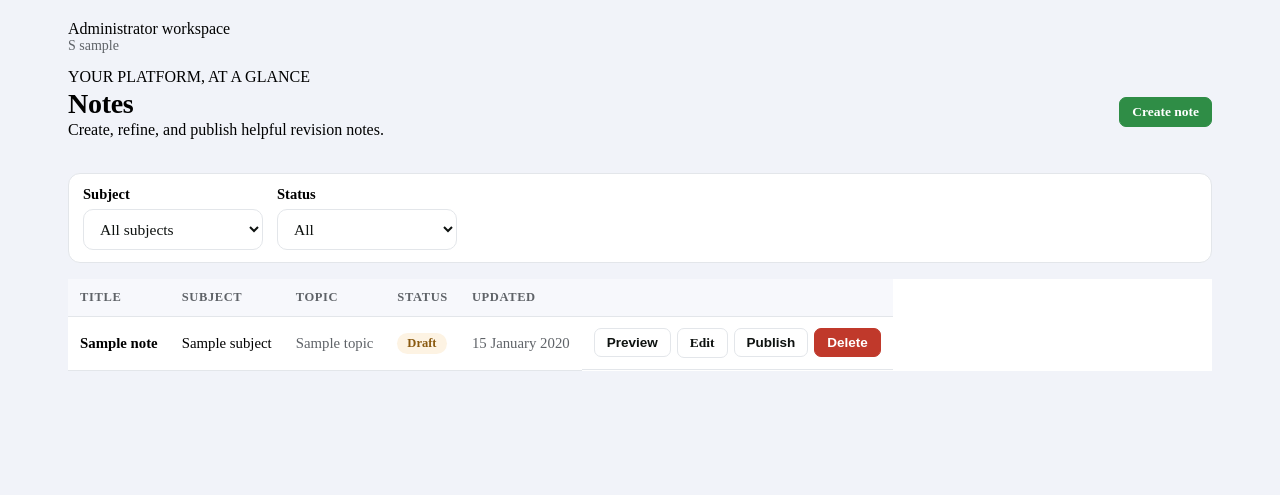
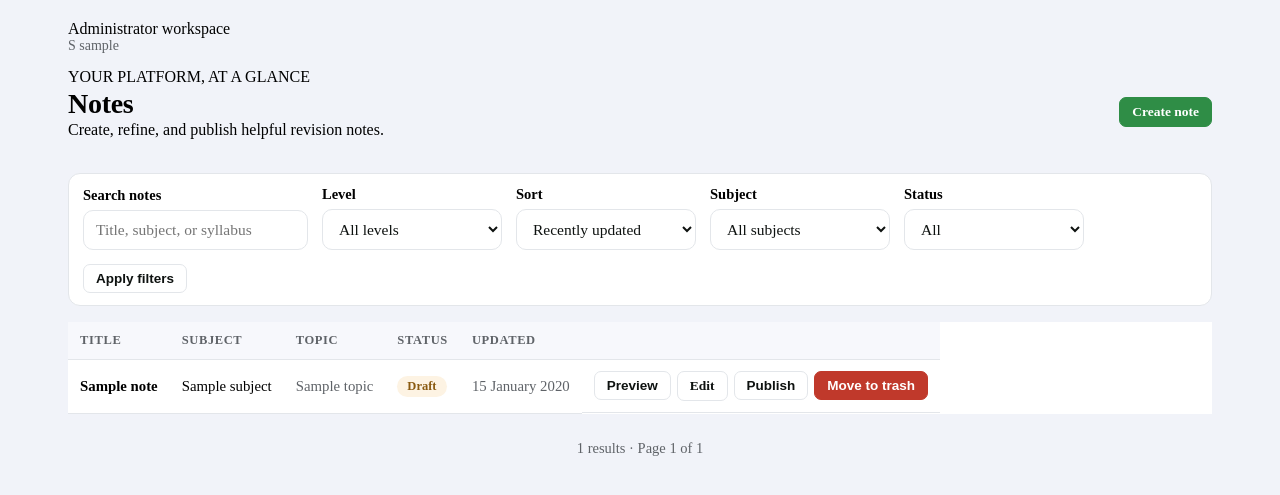
Before and after one commit to 1772hojaz/answered, a PHP site: page /manage-8f3ffdb330600372/notes/index.php in a window 1280 px wide. Shown: the part 144-639 px from the top of the page. Run offline with PHP 8.4, Linux system fonts and the light colour scheme; the visitor is signed in with stand-in values (Sample User, id 1); tables that the repository leaves empty hold one stand-in row (values such as "Sample post").

Commit message:
Search sort and paginate the note library

```diff
--- a/htdocs/manage-8f3ffdb330600372/notes/index.php
+++ b/htdocs/manage-8f3ffdb330600372/notes/index.php
@@ -6,60 +6,41 @@
 require __DIR__ . '/../includes/secure.php';
 
 if (($_SERVER['REQUEST_METHOD'] ?? 'GET') === 'POST') {
-    $action = (string) ($_POST['action'] ?? '');
-    $id = (int) ($_POST['id'] ?? 0);
-
-    if ($action === 'delete') {
-        $note = q_row('SELECT id, title FROM notes WHERE id = ?', [$id]);
-        if ($note === null) {
-            flash_set('error', 'Note not found.');
-        } else {
-            // Unlink this note from any image rows that referenced it.
-            q('UPDATE images SET note_id = NULL WHERE note_id = ?', [$id]);
-            q('DELETE FROM notes WHERE id = ?', [$id]);
-            flash_set('success', 'Note deleted: ' . $note['title']);
-        }
-    } elseif ($action === 'toggle') {
-        $note = q_row('SELECT id, status FROM notes WHERE id = ?', [$id]);
-        if ($note === null) {
-            flash_set('error', 'Note not found.');
-        } elseif ($note['status'] === 'published') {
-            q("UPDATE notes SET status = 'draft', published_at = NULL WHERE id = ?", [$id]);
-            flash_set('success', 'Note unpublished (moved to drafts).');
-        } else {
-            q("UPDATE notes SET status = 'published', published_at = NOW() WHERE id = ?", [$id]);
-            flash_set('success', 'Note published.');
-        }
+    require_full_admin();
+    $action = (string) ($_POST['action'] ?? ''); $id = (int) ($_POST['id'] ?? 0);
+    if ($action === 'delete') { trash_resource('notes',$id); flash_set('success','Note moved to trash.'); }
+    elseif ($action === 'toggle') {
+        db()->beginTransaction();
+        try {
+            $row=q_row('SELECT * FROM notes WHERE id=? AND deleted_at IS NULL FOR UPDATE',[$id]);
+            if ($row) {
+                note_snapshot($row,'Before status change');
+                $published=$row['status']!=='published';
+                q('UPDATE notes SET status=?,published_at=?,version=version+1,updated_at=NOW() WHERE id=?',[$published?'published':'draft',$published?date('Y-m-d H:i:s'):null,$id]);
+                workspace_audit($published?'publish':'unpublish','notes',$id,$row['title']);
+            }
+            db()->commit(); flash_set('success','Note status updated.');
+        } catch (Throwable $failure) { db()->rollBack(); throw $failure; }
     }
-
     admin_redirect('notes/index.php');
 }
-
-$subjects = subjects_list();
-$subjectFilter = (int) ($_GET['subject_id'] ?? 0);
-$statusFilter = (string) ($_GET['status'] ?? '');
-if (!in_array($statusFilter, ['draft', 'published'], true)) {
-    $statusFilter = '';
-}
-
-$sql = 'SELECT n.id, n.title, n.slug, n.status, n.updated_at, n.published_at,
-               s.name AS subject_name, t.name AS topic_name
-        FROM notes n
-        JOIN subjects s ON s.id = n.subject_id
-        LEFT JOIN topics t ON t.id = n.topic_id
-        WHERE 1 = 1';
-$params = [];
-if ($subjectFilter > 0) {
-    $sql .= ' AND n.subject_id = ?';
-    $params[] = $subjectFilter;
-}
-if ($statusFilter !== '') {
-    $sql .= ' AND n.status = ?';
-    $params[] = $statusFilter;
-}
-$sql .= ' ORDER BY n.updated_at DESC LIMIT 300';
-
-$notes = q_all($sql, $params);
+$subjects=subjects_list();
+$subjectFilter=(int)($_GET['subject_id'] ?? 0);
+$statusFilter=(string)($_GET['status'] ?? '');
+if (!in_array($statusFilter,['draft','published'],true)) { $statusFilter=''; }
+$term=trim((string)($_GET['q'] ?? '')); $sort=(string)($_GET['sort'] ?? 'recent'); $levelFilter=(string)($_GET['level'] ?? '');
+$sorts=['recent'=>'n.updated_at DESC,n.id DESC','oldest'=>'n.updated_at ASC,n.id ASC','title'=>'n.title ASC,n.id ASC'];
+if (!isset($sorts[$sort])) { $sort='recent'; }
+$from=' FROM notes n JOIN subjects s ON s.id=n.subject_id LEFT JOIN topics t ON t.id=n.topic_id';
+$where=' WHERE n.deleted_at IS NULL'; $params=[];
+if (!full_admin()) { $where.=" AND n.author_id=? AND n.status='draft'"; $params[]=current_admin()['id']; }
+if ($subjectFilter>0) { $where.=' AND n.subject_id=?'; $params[]=$subjectFilter; }
+if ($statusFilter!=='') { $where.=' AND n.status=?'; $params[]=$statusFilter; }
+if (in_array($levelFilter,['O Level','A Level'],true)) { $where.=' AND n.level=?'; $params[]=$levelFilter; }
+if ($term!=='') { $where.=' AND (n.title LIKE ? OR s.name LIKE ? OR n.syllabus_code LIKE ?)'; $params=array_merge($params,array_fill(0,3,'%'.$term.'%')); }
+$total=(int)q_one('SELECT COUNT(*)'.$from.$where,$params);
+$page=min(max(1,(int)($_GET['page'] ?? 1)),max(1,(int)ceil($total/25)));
+$notes=q_all('SELECT n.*,s.name AS subject_name,t.name AS topic_name'.$from.$where.' ORDER BY '.$sorts[$sort].' LIMIT 25 OFFSET '.(($page-1)*25),$params);
 
 $GLOBALS['admin_actions'] = '<a class="btn btn-primary btn-sm" href="' . e(admin_url('notes/edit.php')) . '">Create note</a>';
 
@@ -67,6 +48,9 @@ admin_header('Notes', 'notes');
 ?>
 
 <form class="filter-bar" method="get">
+  <label class="field field-inline"><span>Search notes</span><input type="search" name="q" value="<?= e($term) ?>" placeholder="Title, subject, or syllabus"></label>
+  <label class="field field-inline"><span>Level</span><select name="level"><option value="">All levels</option><?php foreach (['O Level','A Level'] as $level): ?><option <?= $levelFilter===$level?'selected':'' ?>><?= e($level) ?></option><?php endforeach; ?></select></label>
+  <label class="field field-inline"><span>Sort</span><select name="sort"><?php foreach (['recent'=>'Recently updated','oldest'=>'Oldest updated','title'=>'Title A–Z'] as $value=>$label): ?><option value="<?= e($value) ?>" <?= $sort===$value?'selected':'' ?>><?= e($label) ?></option><?php endforeach; ?></select></label>
   <label class="field field-inline">
     <span>Subject</span>
     <select name="subject_id" onchange="this.form.submit()">
@@ -86,7 +70,7 @@ admin_header('Notes', 'notes');
       <option value="draft" <?= $statusFilter === 'draft' ? 'selected' : '' ?>>Drafts</option>
     </select>
   </label>
-  <noscript><button class="btn btn-sm" type="submit">Filter</button></noscript>
+  <button class="btn btn-sm" type="submit">Apply filters</button>
 </form>
 
 <?php if (!$notes): ?>
@@ -121,18 +105,20 @@ admin_header('Notes', 'notes');
               <button type="submit" class="btn btn-sm">Preview</button>
             </form>
             <a class="btn btn-sm" href="<?= e(admin_url('notes/edit.php?id=' . (int) $note['id'])) ?>">Edit</a>
+            <?php if (full_admin()): ?>
             <form method="post" class="inline-form" data-confirm="<?= $note['status'] === 'published' ? 'Unpublish this note?' : 'Publish this note?' ?>">
               <?= csrf_field() ?>
               <input type="hidden" name="action" value="toggle">
               <input type="hidden" name="id" value="<?= (int) $note['id'] ?>">
               <button type="submit" class="btn btn-sm"><?= $note['status'] === 'published' ? 'Unpublish' : 'Publish' ?></button>
             </form>
-            <form method="post" class="inline-form" data-confirm="Delete this note permanently?">
+            <form method="post" class="inline-form" data-confirm="Move this note to trash?">
               <?= csrf_field() ?>
               <input type="hidden" name="action" value="delete">
               <input type="hidden" name="id" value="<?= (int) $note['id'] ?>">
-              <button type="submit" class="btn btn-sm btn-danger">Delete</button>
+              <button type="submit" class="btn btn-sm btn-danger">Move to trash</button>
             </form>
+            <?php endif; ?>
           </td>
         </tr>
       <?php endforeach; ?>
@@ -140,4 +126,4 @@ admin_header('Notes', 'notes');
   </table>
 <?php endif; ?>
 
-<?php admin_footer();
+<?php admin_pagination($total,$page); admin_footer();
```
